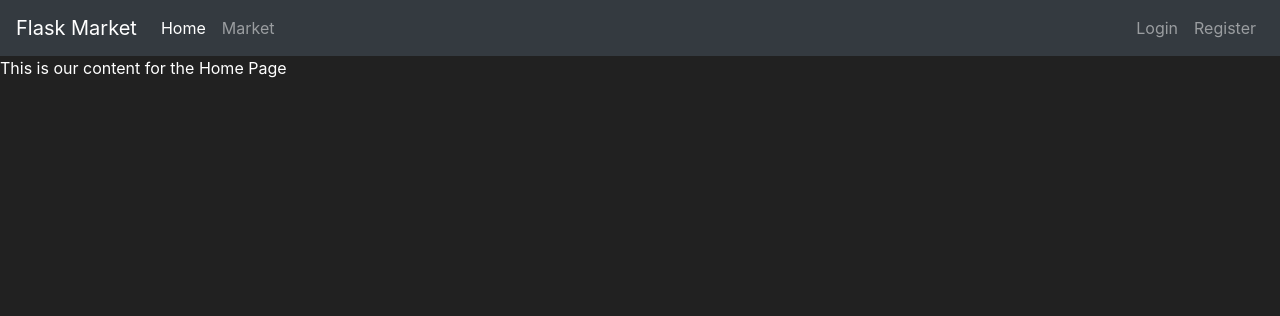
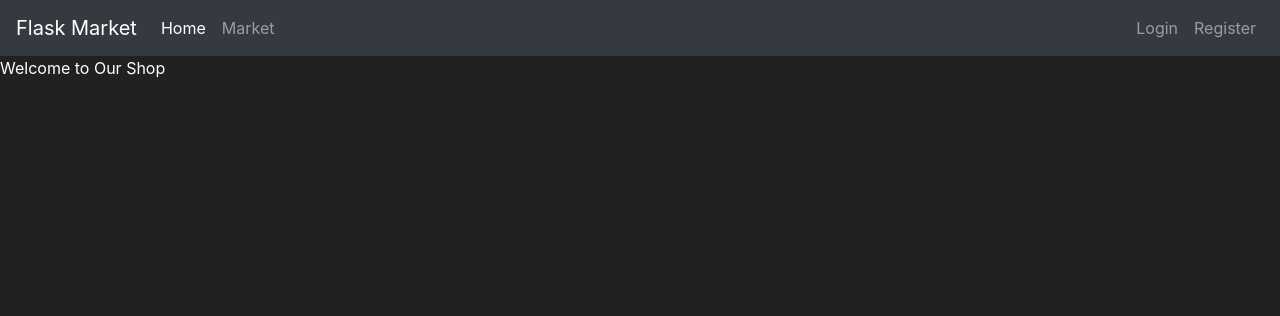
Before and after one commit to radianssi/awacademy-awsproject-week10group1, a Flask app: page / in a window 1280 px wide. Shown: the top 316 px of the page. Run offline with Flask 2, Linux system fonts and the light colour scheme; some libraries are stand-ins or nearby versions.

Commit message:
changed welcome message and addes test for market html

```diff
--- a/src/templates/home.html
+++ b/src/templates/home.html
@@ -4,5 +4,5 @@
 {% endblock %}
 
 {% block content %}
-    This is our content for the Home Page
+    Welcome to Our Shop
 {% endblock %}
```
Also changed, not shown: tests/test_application.py (+6 -2 lines).
